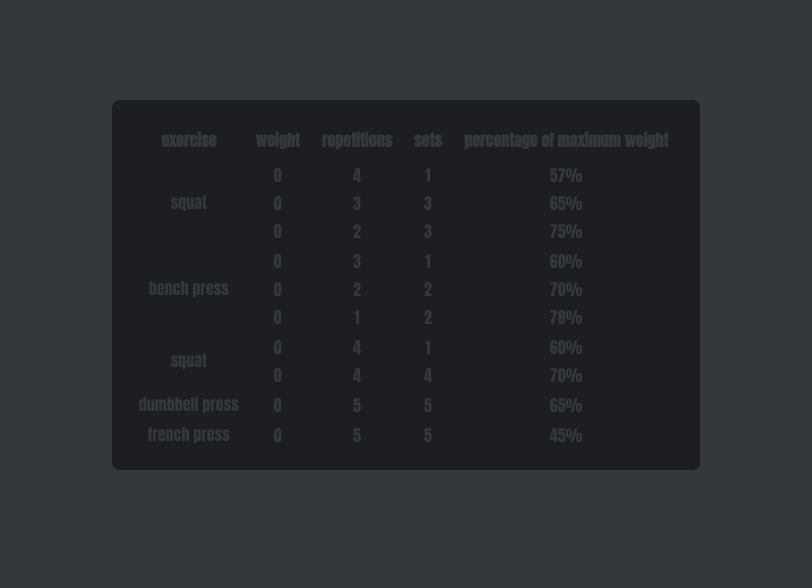
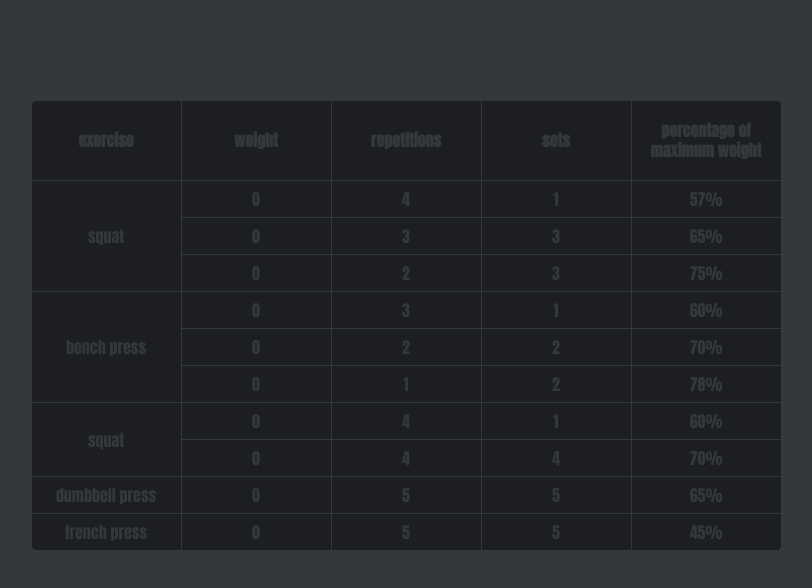
Before and after one commit to Andrew-devcoder/weight, a website: page src/modul1.html in a window 1280 px wide. Shown: the whole page, without its empty margins (234-1046 px from the left). Drawn offline with nearby package versions, Linux system fonts and the light colour scheme; files that its build step writes are made by us from their sources; files whose address does not match are found by name.

Commit message:
table style finish

```diff
--- a/gulp/version.json
+++ b/gulp/version.json
@@ -1,3 +1,3 @@
 {
-    "main": "20230331171124"
+    "main": "20230401154037"
 }
--- a/src/scss/style.scss
+++ b/src/scss/style.scss
@@ -72,14 +72,23 @@ body {
     border-radius: 8px;
     box-shadow: inset -100px -100px 0 rgb(28, 30, 33);
     color: rgb(52, 56, 61);
+    border-collapse: collapse;
 }
 
 th {
-    padding: 10px;
+    padding: 15px;
+    width: 150px;
+    border: 1px solid rgb(52, 56, 61);
 }
 td {
-    padding: 5px;
+    padding: 10px;
     text-align: center;
+    border: 1px solid rgb(52, 56, 61);
+}
+
+.table__header {
+    height: 80px;
+    line-height: 1.2;
 }
 
 .max-weight-percent::after {
```
Also changed, not shown: dist/css/style.css, dist/css/style.min.css.
